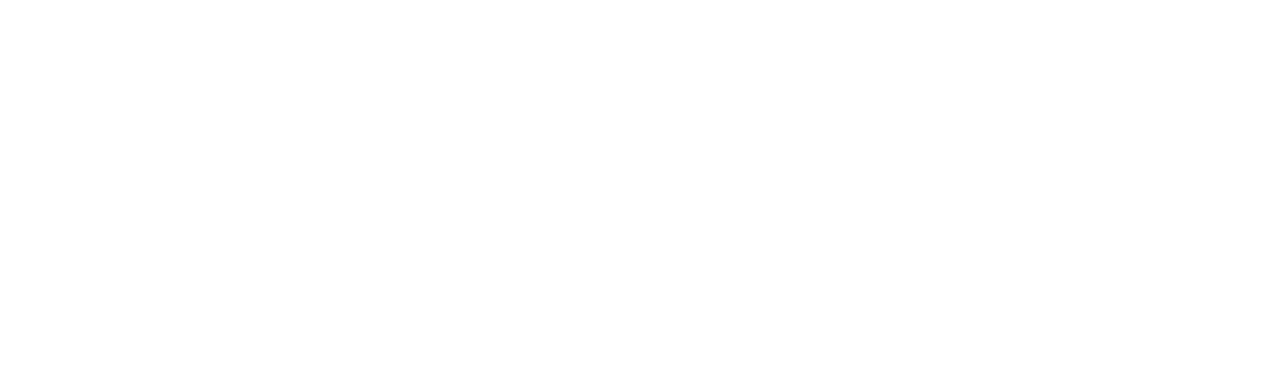
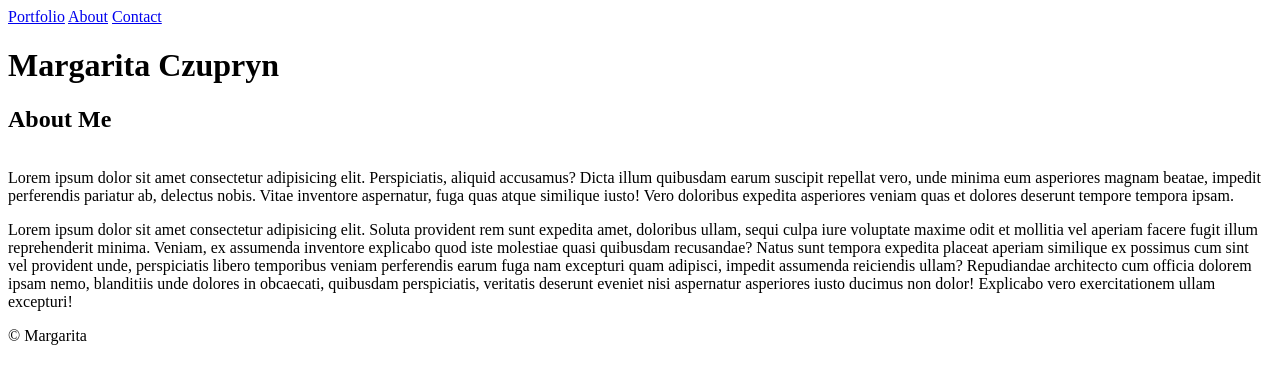
Before and after one commit to mczupryn1/m5-hw5-czupryn-margarita, a plain HTML site: page index.html in a window 1280 px wide. Drawn offline with Linux system fonts and the light colour scheme.

Commit message:
Update index.html

```diff
--- a/index.html
+++ b/index.html
@@ -2,3 +2,32 @@
 <!DOCTYPE html>
 <html lang="en">
 <head>
+    <meta charset="UTF-8">
+    <meta http-equiv="X-UA-Compatible" content="IE=edge">
+    <meta name="viewport" content="width=device-width, initial-scale=1.0">
+    <meta name="description" content="">
+    <title>Portfolio</title>
+</head>
+<body>
+    <header>
+        <nav>
+            <a href="#portfolio">Portfolio</a>
+            <a href="#about">About</a>
+            <a href="#contact">Contact</a>
+       </nav>
+    </header>
+    <main>
+        <h1>Margarita Czupryn</h1>
+        <section>
+            <article>
+                <h2>About Me</h2>
+                <aside> </aside>
+                <img src="" alt="">
+                <p>Lorem ipsum dolor sit amet consectetur adipisicing elit. Perspiciatis, aliquid accusamus? Dicta illum quibusdam earum suscipit repellat vero, unde minima eum asperiores magnam beatae, impedit perferendis pariatur ab, delectus nobis. Vitae inventore aspernatur, fuga quas atque similique iusto! Vero doloribus expedita asperiores veniam quas et dolores deserunt tempore tempora ipsam.</p>
+                <p>Lorem ipsum dolor sit amet consectetur adipisicing elit. Soluta provident rem sunt expedita amet, doloribus ullam, sequi culpa iure voluptate maxime odit et mollitia vel aperiam facere fugit illum reprehenderit minima. Veniam, ex assumenda inventore explicabo quod iste molestiae quasi quibusdam recusandae? Natus sunt tempora expedita placeat aperiam similique ex possimus cum sint vel provident unde, perspiciatis libero temporibus veniam perferendis earum fuga nam excepturi quam adipisci, impedit assumenda reiciendis ullam? Repudiandae architecto cum officia dolorem ipsam nemo, blanditiis unde dolores in obcaecati, quibusdam perspiciatis, veritatis deserunt eveniet nisi aspernatur asperiores iusto ducimus non dolor! Explicabo vero exercitationem ullam excepturi!</p>
+            </article>
+        </section>
+    </main>
+    <footer>
+        &copy; Margarita
+    </footer>
```
